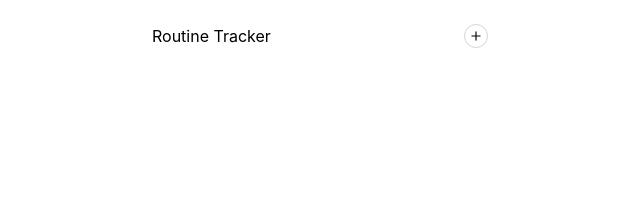
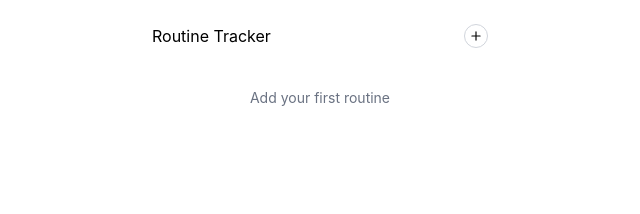
Before and after one commit to yeskwonny/routine-tracker, a React (Vite) app in the folder client/: page / in a window 1280 px wide. Shown: the top 214 px of the page, without its empty margins (320-960 px from the left). Built offline with nearby package versions, Linux system fonts and the light colour scheme.

Commit message:
Add message when there is no items

```diff
--- a/client/src/App.tsx
+++ b/client/src/App.tsx
@@ -42,16 +42,21 @@ const App = observer(() => {
           <IconPlus size={14} />
         </button>
       </div>
-
-      {itemStore.items.map((item) => (
+      {itemStore.items.length === 0 ? (
+        <p className="text-sm text-gray-500 text-center py-8">
+          Add your first routine
+        </p>
+      ) : (
+        itemStore.items.map((item) => (
           <ItemCard
             key={item.id}
             {...item}
             onReplace={handleReplace}
             onDelete={handleDelete}
+            // onEdit={handleEditClick}
           />
-      ))}
-
+        ))
+      )}
       {isModalOpen && <AddItemModal onClose={() => setIsModalOpen(false)} />}
     </div>
   );
```
Also changed, not shown: 1 other file (tests, documents, lock files or other folders). Lines whose indentation alone changed are shown as unchanged.
